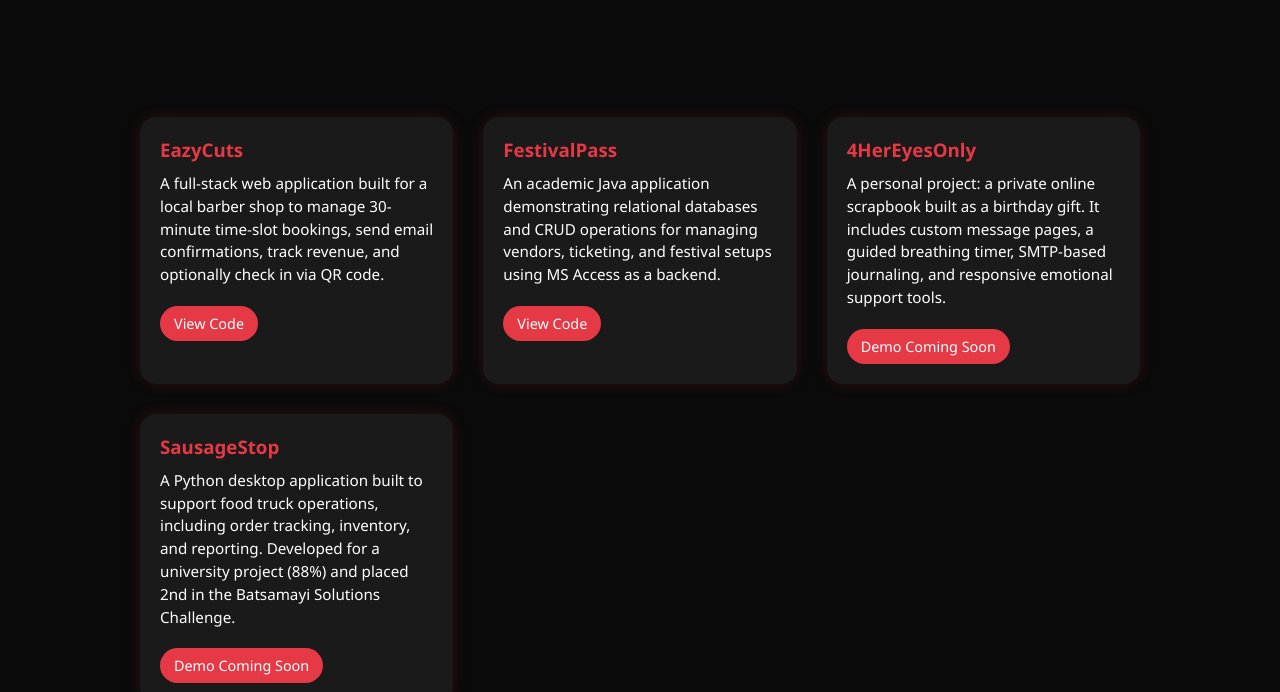
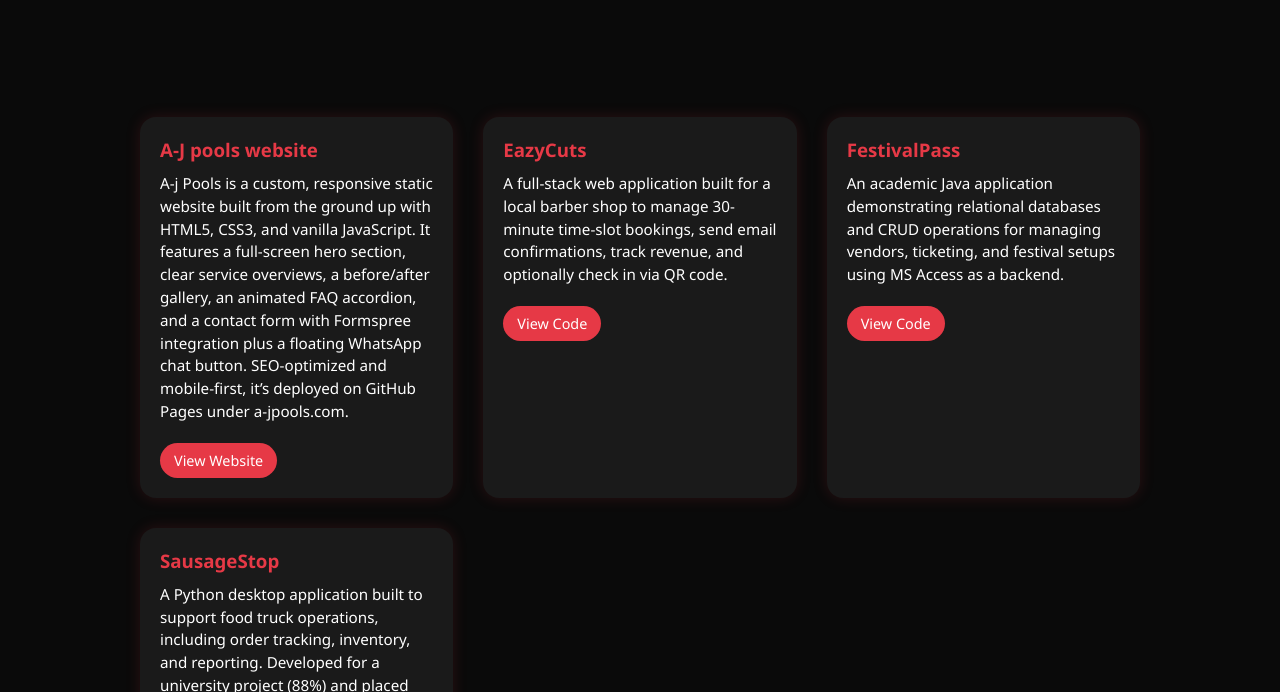
Before and after one commit to Dateh7/DatehPortfolio, a website: page projects.html in a window 1280 px wide. Shown: the part 108-800 px from the top of the page. Drawn offline with nearby package versions, Linux system fonts and the light colour scheme.

Commit message:
Added new project

```diff
--- a/projects.html
+++ b/projects.html
@@ -28,12 +28,20 @@
 <section id="projects-full">
   <div class="projects-grid">
 
-
+    <!-- Project 0: A-J Pools Website -->
+    <div class="project-card">
+      <h3>A-J pools website </h3>
+      <p>A-j Pools is a custom, responsive static website built from the ground up with HTML5, CSS3, and vanilla JavaScript. It features a full-screen hero section, clear service overviews, a before/after gallery, an animated FAQ accordion, and a contact form with Formspree integration plus a floating WhatsApp chat button. SEO-optimized and mobile-first, it’s deployed on GitHub Pages under a-jpools.com.</p>
+      <div class="buttons">
+        <a href="https://a-jpools.com" class="btn" target="_blank">View Website</a>
+      </div>
+    </div>
 
     <!-- Project 1: EazyCuts -->
     <div class="project-card">
       <h3>EazyCuts</h3>
       <p>A full-stack web application built for a local barber shop to manage 30-minute time-slot bookings, send email confirmations, track revenue, and optionally check in via QR code.</p>
+
       <div class="buttons">
         <a href="https://github.com/Dateh7/eazycuts" class="btn" target="_blank">View Code</a>
       </div>
@@ -50,14 +58,7 @@
       </div>
     </div>
 
-    <!-- Project 3: 4HerEyesOnly -->
-    <div class="project-card">
-      <h3>4HerEyesOnly</h3>
-      <p>A personal project: a private online scrapbook built as a birthday gift. It includes custom message pages, a guided breathing timer, SMTP-based journaling, and responsive emotional support tools.</p>
-      <div class="buttons">
-        <a class="btn" target="_blank">Demo Coming Soon</a>
-      </div>
-    </div>
+
 
     <!-- Project 4: SausageStop OR PAT -->
     <div class="project-card">
```
Also changed, not shown: index.html (+3 -3 lines).
